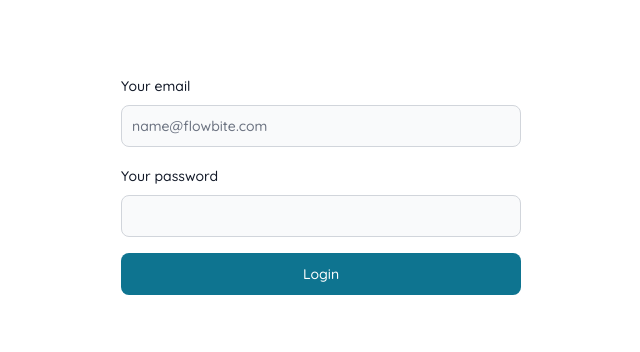
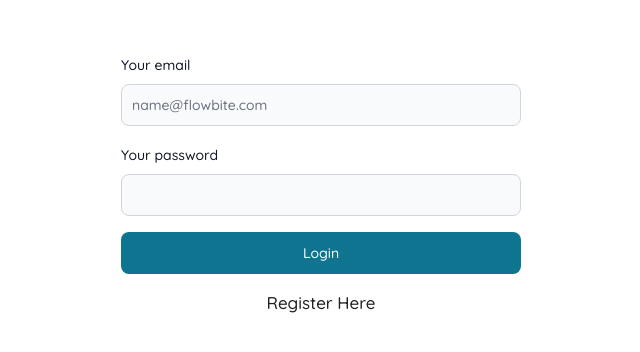
Before and after one commit to Rufai-Ahmed/speechRecognition, a React (Vite) app in the folder FE/: page /login in a window 1280 px wide. Shown: the part 216-568 px from the top of the page, without its empty margins (319-959 px from the left). Built offline with nearby package versions, Linux system fonts and the light colour scheme.

Commit message:
added BE URL to FE

```diff
--- a/FE/src/pages/auth/Login.tsx
+++ b/FE/src/pages/auth/Login.tsx
@@ -2,6 +2,7 @@ import { Button, Checkbox, Label, TextInput } from "flowbite-react";
 import React, { useState } from "react";
 import { getOne } from "../../api/userAPI";
 import { useNavigate } from "react-router-dom";
+import { NavLink } from "react-router-dom";
 
 export const Login = () => {
   const [email, setEmail] = useState("");
@@ -50,6 +51,10 @@ export const Login = () => {
         >
           Login
         </Button>
+
+        <center className="text-[17px]">
+          <NavLink to="/register/1">Register Here</NavLink>
+        </center>
       </form>
     </div>
   );
```
